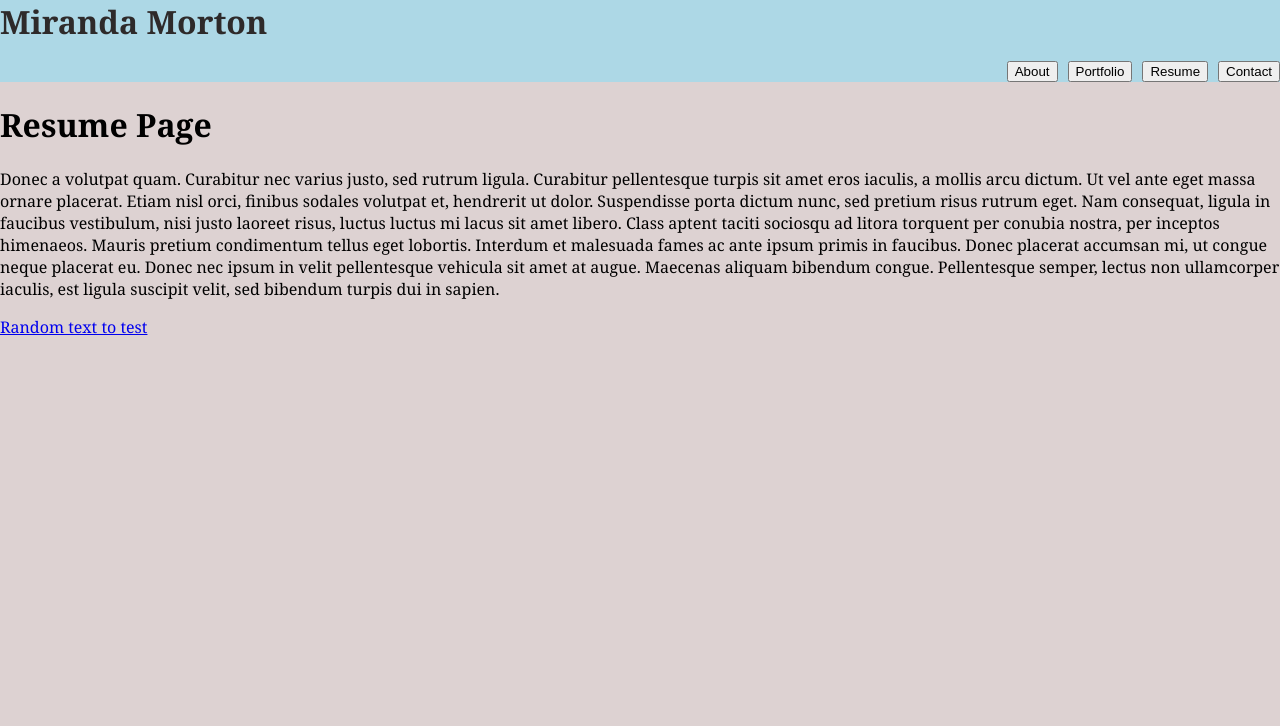
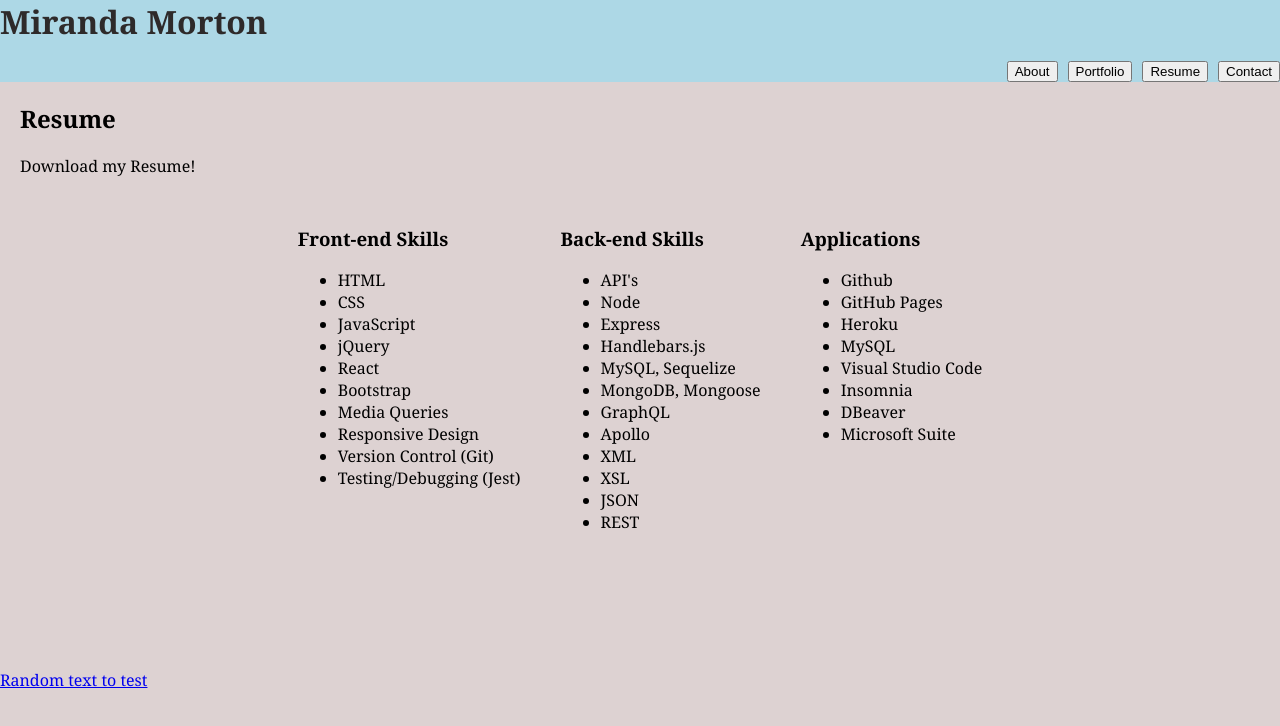
Before and after one commit to mirandamorton1/React-Portfolio, a React (Create React App) app in the folder my-app/: page / in a window 1280 px wide. Both pictures are taken after a click on the button "Resume". Shown: the top 726 px of the page. Built offline with nearby package versions, Linux system fonts and the light colour scheme.

Commit message:
resume page good

```diff
--- a/my-app/src/index.css
+++ b/my-app/src/index.css
@@ -33,6 +33,65 @@ header ul li {
 
 }
 
+.center {
+	text-align: center;
+}
+
+.mTop {
+	margin-top: 20px;
+}
+
+.mBottom {
+	margin-bottom: 20px;
+}
+
+.mLeft {
+	margin-left: 20px;
+}
+
+.mRight {
+	margin-right: 20px;
+}
+
+.mTopBottom {
+	margin: 20px 0;
+}
+
+.mLeftRight {
+	margin: 0 20px;
+}
+
+.mAll {
+	margin: 20px;
+}
+
+.res {
+	margin: 20px;
+}
+
+.about, .resume {
+	display: flex;
+	flex-wrap: wrap;
+	align-content: center;
+	align-items: center;
+	justify-content: space-around;
+	margin: auto 0;
+	padding-top: 30px;
+}
+
+.resume {
+	align-content: flex-end;
+	align-items: flex-start;
+	justify-content: center;
+	padding-top: 10px;
+}
+
+.container {
+	max-width: 1330px;
+	margin: 0 auto;
+	padding-bottom: 100px;
+}
+
 code {
   font-family: source-code-pro, Menlo, Monaco, Consolas, 'Courier New',
     monospace;
--- a/my-app/src/pages/About.js
+++ b/my-app/src/pages/About.js
@@ -1,5 +1,5 @@
 import React from 'react';
-import Footer from '../components/Footer'
+
 
 
 // const About = () => {
@@ -22,7 +22,7 @@ const styles = {
 
 export default function About() {
   return (
-    <><section className="container" style={styles.about}>
+    <section className="container" style={styles.about}>
       <div className="about">
         <div className="pic">
           <img className="pic" src={require(`../styles/images/headshot.jpg`)} alt="Miranda" />
@@ -37,6 +37,6 @@ export default function About() {
           </p>
         </div>
       </div>
-    </section><Footer/></>
+    </section>
   );
 }
--- a/my-app/src/pages/Contact.js
+++ b/my-app/src/pages/Contact.js
@@ -24,21 +24,26 @@ import React from 'react';
 
 export default function Contact() {
   return (
-    <div>
-      <h1>Contact Me</h1>
-      <p>
-        Integer cursus bibendum sem non pretium. Vestibulum in aliquet sem, quis
-        molestie urna. Aliquam semper ultrices varius. Aliquam faucibus sit amet
-        magna a ultrices. Aenean pellentesque placerat lacus imperdiet
-        efficitur. In felis nisl, luctus non ante euismod, tincidunt bibendum
-        mi. In a molestie nisl, eu sodales diam. Nam tincidunt lacus quis magna
-        posuere, eget tristique dui dapibus. Maecenas fermentum elementum
-        faucibus. Quisque nec metus vestibulum, egestas massa eu, sollicitudin
-        ipsum. Nulla facilisi. Sed ut erat ligula. Nam tincidunt nunc in nibh
-        dictum ullamcorper. Class aptent taciti sociosqu ad litora torquent per
-        conubia nostra, per inceptos himenaeos. Etiam ornare rutrum felis at
-        rhoncus. Etiam vel condimentum magna, quis tempor nulla.
-      </p>
-    </div>
+    <section className="container">
+      <div className="contact">
+        <div className="text">
+          <h1 className="mAll">Contact Me!</h1>
+          <div className="mAll">
+          <img className="mAll" src={require(`../styles/images/headshot.jpg`)} alt="Miranda" />
+        </div>
+        <div className="mAll">
+        <a href="mailto:miranda.morton1@gmail.com">
+                            {/* <FontAwesomeIcon icon={["fas", "envelope-square"]} size="1x" color="#607d8b" /> */}
+                        </a> <a href="miranda.morton1@gmail.com">miranda.morton1@gmail.com</a>
+                    </div>
+                    <div className="mAll">
+                        <div>
+                            {/* <FontAwesomeIcon icon={["fas", "mobile-alt"]} size="1x" color="#607d8b" /> (801)-628-9257 */}
+
+                        </div>
+        </div>
+        </div>
+      </div>
+    </section>
   );
 }
--- a/my-app/src/pages/Resume.js
+++ b/my-app/src/pages/Resume.js
@@ -2,23 +2,57 @@ import React from 'react';
 
 export default function Resume() {
   return (
-    <div>
-      <h1>Resume Page</h1>
-      <p>
-        Donec a volutpat quam. Curabitur nec varius justo, sed rutrum ligula.
-        Curabitur pellentesque turpis sit amet eros iaculis, a mollis arcu
-        dictum. Ut vel ante eget massa ornare placerat. Etiam nisl orci, finibus
-        sodales volutpat et, hendrerit ut dolor. Suspendisse porta dictum nunc,
-        sed pretium risus rutrum eget. Nam consequat, ligula in faucibus
-        vestibulum, nisi justo laoreet risus, luctus luctus mi lacus sit amet
-        libero. Class aptent taciti sociosqu ad litora torquent per conubia
-        nostra, per inceptos himenaeos. Mauris pretium condimentum tellus eget
-        lobortis. Interdum et malesuada fames ac ante ipsum primis in faucibus.
-        Donec placerat accumsan mi, ut congue neque placerat eu. Donec nec ipsum
-        in velit pellentesque vehicula sit amet at augue. Maecenas aliquam
-        bibendum congue. Pellentesque semper, lectus non ullamcorper iaculis,
-        est ligula suscipit velit, sed bibendum turpis dui in sapien.
-      </p>
+    <section className="container">
+    <h2 className="mAll">Resume</h2>
+    <div className="mLeftRight">Download my <a href={require(`../assets/images/Resume.pdf`).default}>Resume!</a></div>
+    <div className="resume">
+        <div className="res">
+            <h3>Front-end Skills</h3>
+            <ul className="skillsList">
+                <li>HTML</li>
+                <li>CSS</li>
+                <li>JavaScript</li>
+                <li>jQuery</li>
+                <li>React</li>
+                <li>Bootstrap</li>
+                <li>Media Queries</li>
+                <li>Responsive Design</li>
+                <li>Version Control (Git)</li>
+                <li>Testing/Debugging (Jest)</li>
+            </ul>
+        </div>
+        <div className="res">
+            <h3>Back-end Skills</h3>
+            <ul className="skillsList">
+                <li>API's</li>
+                <li>Node</li>
+                <li>Express</li>
+                <li>Handlebars.js</li>
+                <li>MySQL, Sequelize</li>
+                <li>MongoDB, Mongoose</li>
+                <li>GraphQL</li>
+                <li>Apollo</li>
+                <li>XML</li>
+                <li>XSL</li>
+                <li>JSON</li>
+                <li>REST</li>
+            </ul>
+        </div>
+        <div className="res">
+            <h3>Applications</h3>
+            <ul className="skillsList">
+                <li>Github</li>
+                <li>GitHub Pages</li>
+                <li>Heroku</li>
+                <li>MySQL</li>
+                <li>Visual Studio Code</li>
+                <li>Insomnia</li>
+                <li>DBeaver</li>
+                <li>Microsoft Suite</li>
+            </ul>
+        </div>
+
     </div>
+</section>
   );
 }
```
Also changed, not shown: 1 other file (tests, documents, lock files or other folders).
